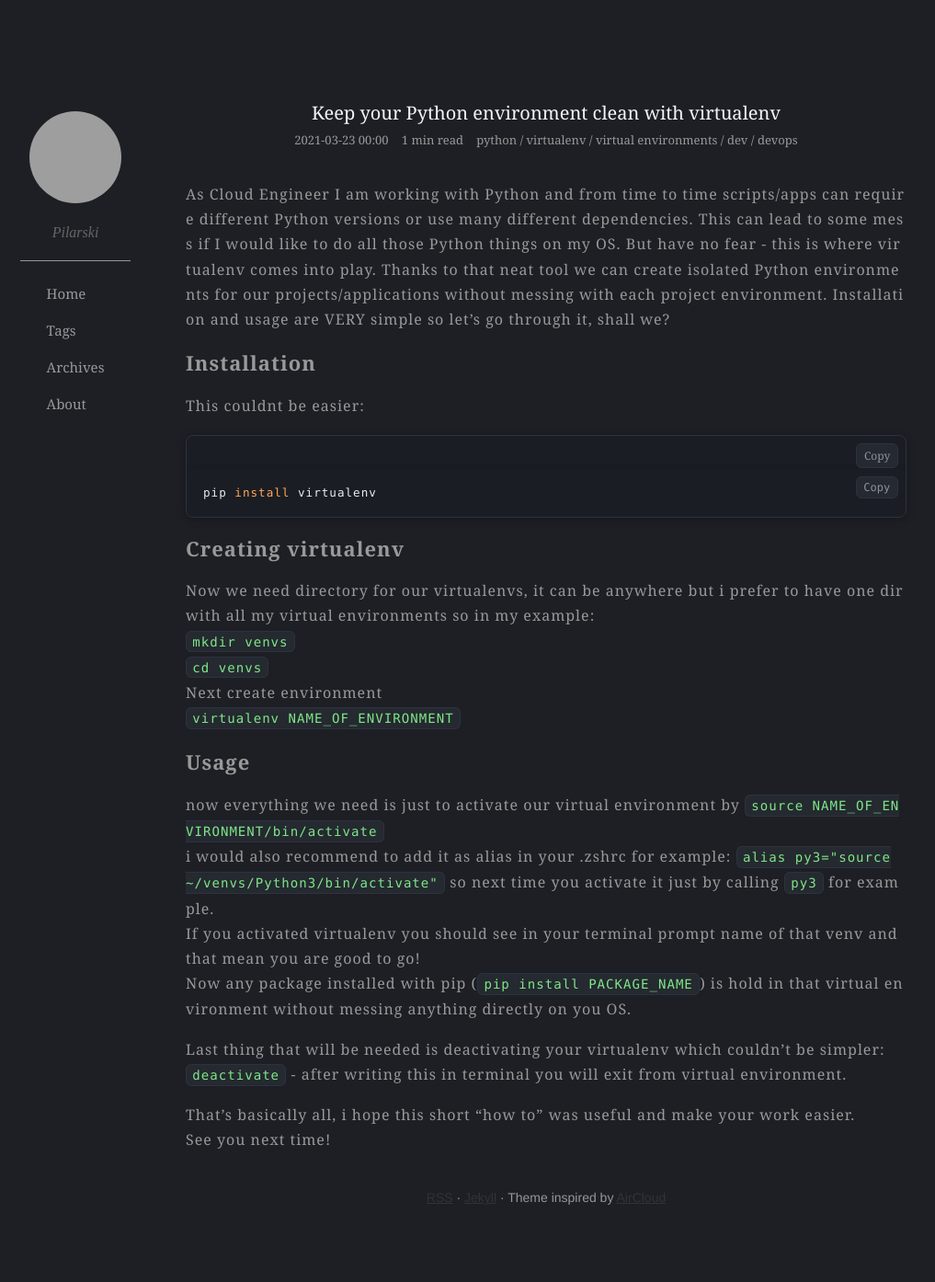
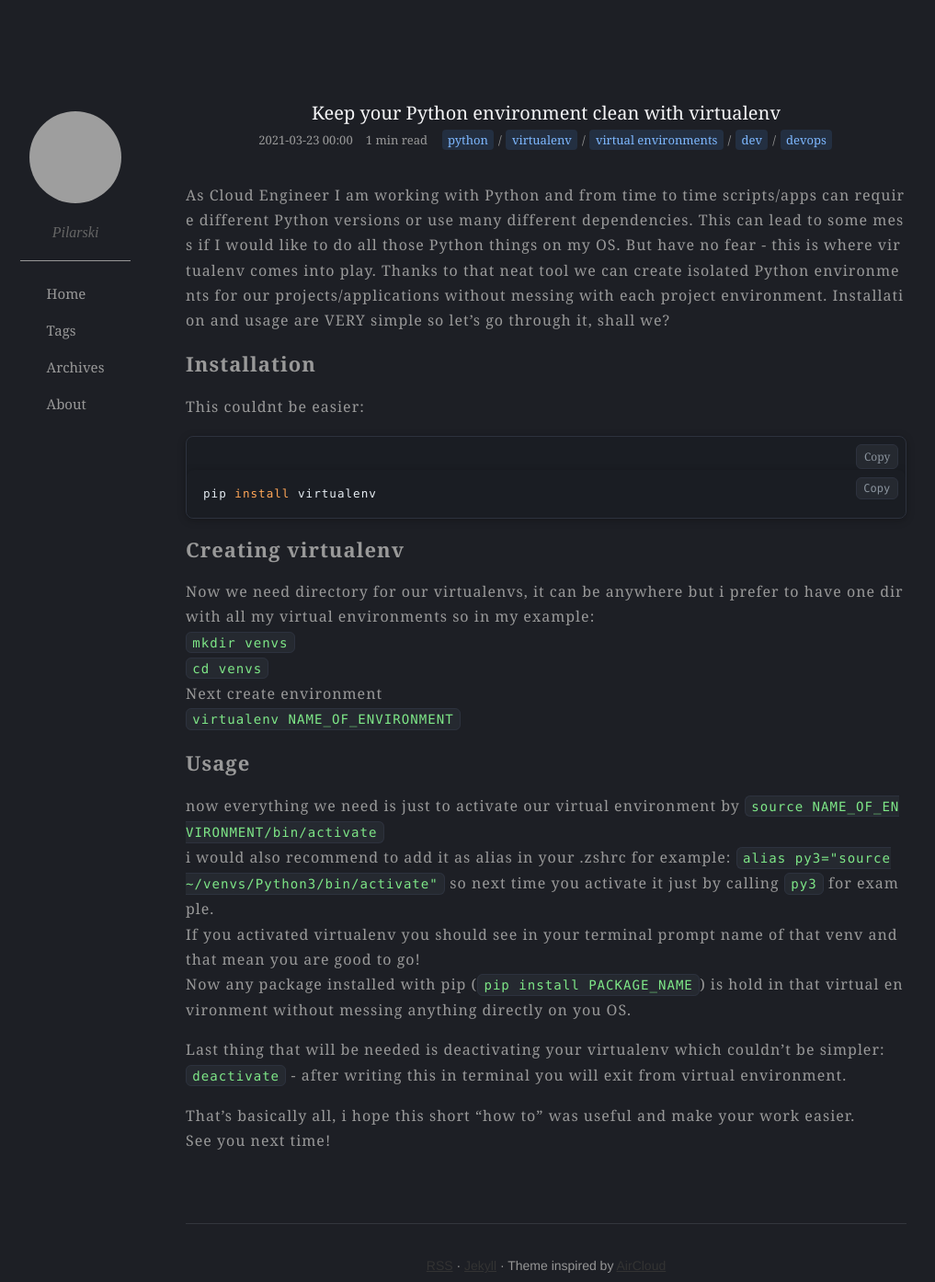
Before and after one commit to pilarskikt/pilarskikt.github.io, a Jekyll site: the page built from _posts/2021-03-23-separate-Python-envs.md, in a window 1280 px wide. Shown: the whole page at 92% size, without its empty margins (166-1183 px from the left). Built offline with Jekyll 4.4.1, drawn with Linux system fonts in a browser that asks for light colours; comment, search, counter and statistics services are not loaded; before the commit the page ends 1320 px from its top, so only the background shows below that; grey boxes are pictures that could not be loaded.

Commit message:
ui improvements

```diff
--- a/_includes/code-copy.html
+++ b/_includes/code-copy.html
@@ -1,7 +1,8 @@
 <script>
 (function() {
   function addCopyButtons() {
-    var blocks = document.querySelectorAll('.post-content pre, .post-content .highlight');
+    /* One button per block: .highlight wraps Rouge blocks; > pre catches bare pre */
+    var blocks = document.querySelectorAll('.post-content .highlight, .post-content > pre');
     blocks.forEach(function(block) {
       if (block.querySelector('.copy-code-btn')) return;
       var code = block.querySelector('code') || block;
--- a/assets/css/enhancements.css
+++ b/assets/css/enhancements.css
@@ -1,10 +1,10 @@
 /* Copy button on code blocks – reserve space so first line isn’t covered */
-.post-content pre,
-.post-content .highlight {
+.post-content .highlight,
+.post-content > pre {
   padding-top: 2.25rem;
 }
-.post-content pre .copy-code-btn,
-.post-content .highlight .copy-code-btn {
+.post-content .highlight .copy-code-btn,
+.post-content > pre .copy-code-btn {
   position: absolute;
   top: 0.5rem;
   right: 0.5rem;
@@ -18,14 +18,14 @@
   cursor: pointer;
   transition: color 0.15s, background 0.15s, border-color 0.15s;
 }
-.post-content pre .copy-code-btn:hover,
-.post-content .highlight .copy-code-btn:hover {
+.post-content .highlight .copy-code-btn:hover,
+.post-content > pre .copy-code-btn:hover {
   color: #e6edf3;
   background: #30363d;
   border-color: #484f58;
 }
-.post-content pre .copy-code-btn.copied,
-.post-content .highlight .copy-code-btn.copied {
+.post-content .highlight .copy-code-btn.copied,
+.post-content > pre .copy-code-btn.copied {
   color: #7ee787;
   border-color: #7ee787;
 }
@@ -170,3 +170,66 @@
 .nav .contents a:focus-visible span {
   color: #4990E2;
 }
+
+/* Nav avatar – subtle hover */
+.nav .avatar img {
+  transition: transform 0.2s ease, box-shadow 0.2s ease;
+}
+.nav .avatar:hover img {
+  transform: scale(1.03);
+  box-shadow: 0 4px 12px rgba(0, 0, 0, 0.3);
+}
+
+/* Post meta tags – pill style */
+.post-meta a.tag {
+  display: inline-block;
+  padding: 0.15em 0.5em;
+  margin: 0 0.1em;
+  background: rgba(73, 144, 226, 0.15);
+  color: #7eb8ff;
+  border-radius: 4px;
+  text-decoration: none;
+  transition: background 0.15s, color 0.15s;
+}
+.post-meta a.tag:hover {
+  background: rgba(73, 144, 226, 0.3);
+  color: #e6edf3;
+}
+
+/* Post content links – underline on hover */
+.post-content a:not(.copy-code-btn):not(.tag) {
+  text-decoration: underline;
+  text-decoration-color: rgba(73, 144, 226, 0.4);
+  text-underline-offset: 2px;
+  transition: text-decoration-color 0.15s;
+}
+.post-content a:not(.copy-code-btn):not(.tag):hover {
+  text-decoration-color: #4990E2;
+}
+
+/* Pager buttons – slightly clearer hover */
+.pager a {
+  transition: color 0.2s, background 0.2s, border-color 0.2s !important;
+}
+
+/* Giscus section – clear separation from post */
+.post-content .giscus {
+  margin-top: 2.5rem;
+  padding-top: 2rem;
+  border-top: 1px solid rgba(139, 148, 158, 0.2);
+}
+
+/* Respect reduced motion */
+@media (prefers-reduced-motion: reduce) {
+  .index-about,
+  .post-preview-container,
+  .post-preview,
+  .back-to-top,
+  .nav .avatar img {
+    animation: none !important;
+    transition-duration: 0.01ms !important;
+  }
+  html {
+    scroll-behavior: auto;
+  }
+}
```
